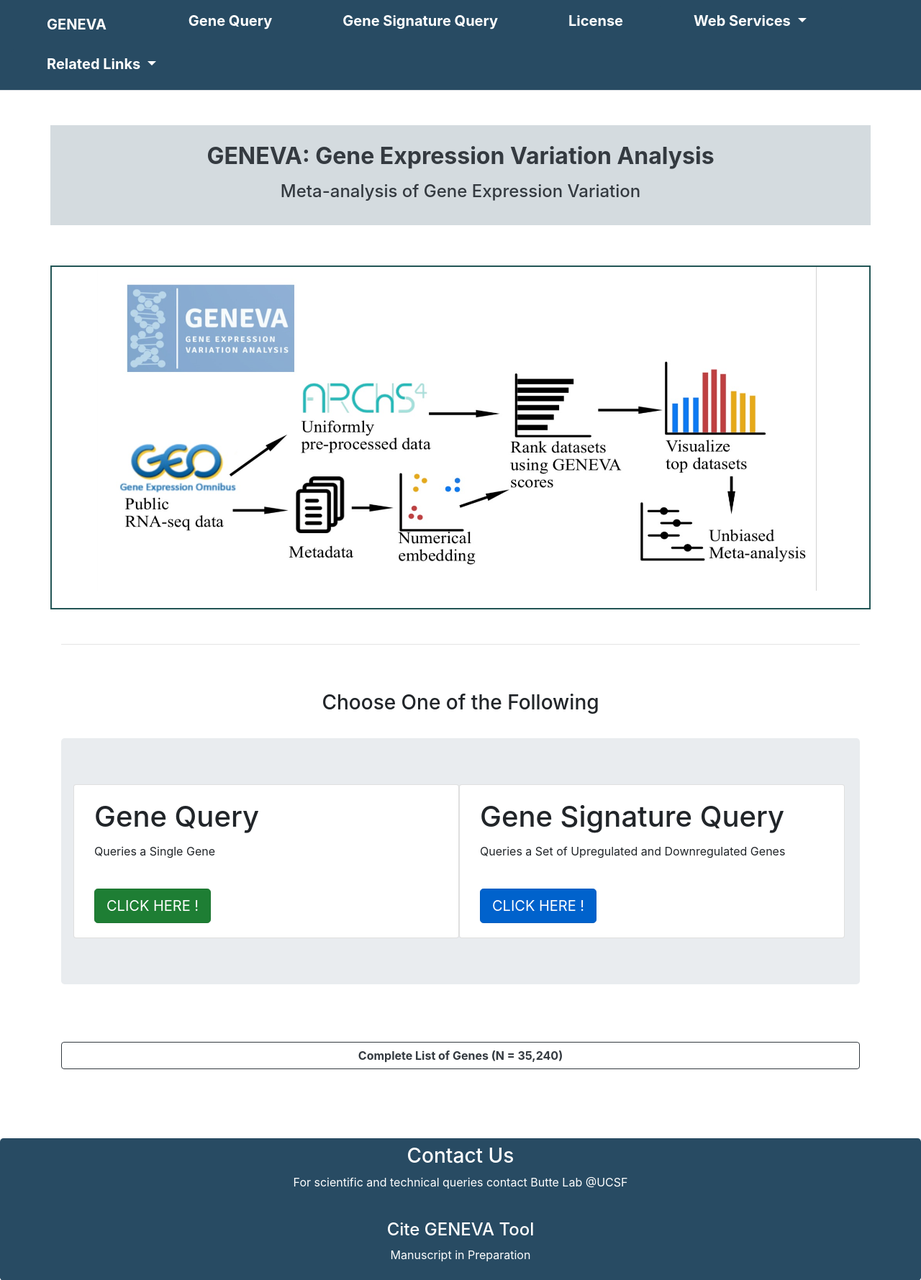
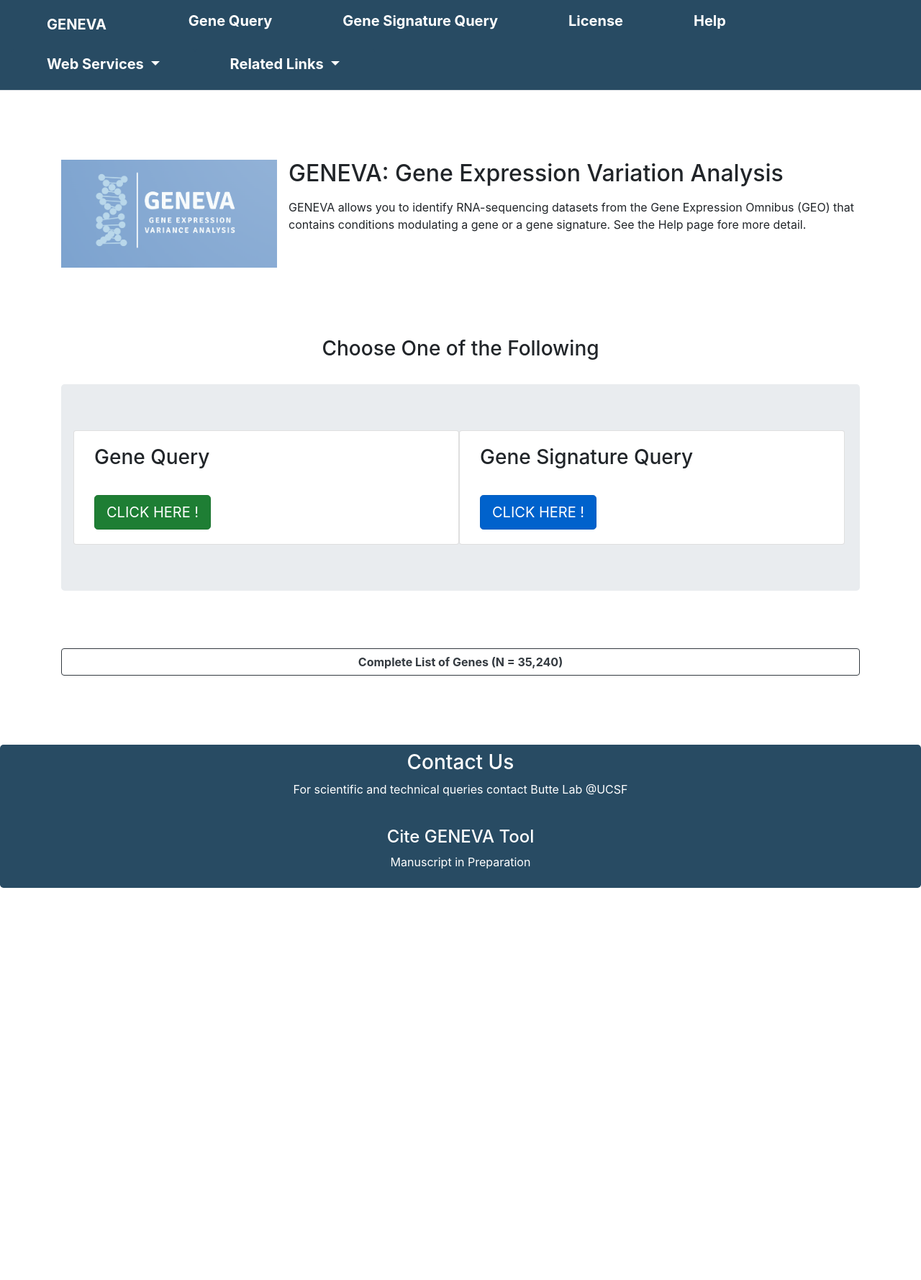
Before and after one commit to NavchetanKaur/geneva-webtool, a Django app: page / in a window 1280 px wide. Shown: the top 1779 px of the page at 72% size. After the commit the page ends 1234 px from the top, so only its background shows below. Run offline with Django 3.2, Linux system fonts and the light colour scheme; some libraries are stand-ins or nearby versions.

Commit message:
recommended changes 1

```diff
--- a/templates/geneva_app/home.html
+++ b/templates/geneva_app/home.html
@@ -32,6 +32,10 @@
                 <a class="nav-link text-white font-weight-bold h5  pl-5 pr-5" href="{%url 'license' %}"> License </a>
               </li>
 
+              <li class="nav-item active">
+                <a class="nav-link text-white font-weight-bold h5  pl-5 pr-5" href="{%url 'license' %}"> Help </a>
+              </li>
+
               <li class="nav-item dropdown">
                 <a class="nav-link dropdown-toggle font-weight-bold text-white h5  pl-5 pr-5" style="background-color: #284B63" href="#" id="navbarDropdown" role="button" data-toggle="dropdown" aria-haspopup="true" aria-expanded="false">
                    Web Services </a>
@@ -40,7 +44,6 @@
                 <div class="dropdown-divider"></div>
                 <a class="dropdown-item text-white font-weight-bold" style="background-color: #284B63"; href= "{%url 'gene_set_query' %}" > Gene Signature Query </a>
                  </li>
-
 
 
               <li class="nav-item dropdown">
@@ -55,21 +58,21 @@
 
 
 </nav>
-  <div class="container jumbotron jumbotron-fluid pt-4 pb-4 mt-5" style="background-color: #d4dbdf;">
-    <h2 class="text-dark text-center font-weight-bold">  GENEVA: Gene Expression Variation Analysis </h2>
-      <h4 class="text-dark text-center mt-3"> Meta-analysis of Gene Expression Variation </h4></div>
-        <br>
-      <div class="container pb-4 mb-5" style="border:2px solid #255">
-    <img class="mr-3 ml-5" id="figure 1" src="{% static "images/Figure1.jpg" %}", width="1000", height="450" alt="First slide"> </img> </div>
-<div class = "container">
-<hr>
+
 <br>
+<br>
+<div class="media container mt-5">
+  <img src="{% static "images/GENEVA.png" %}", width="300", height="150" class="align-self-center mr-3">
+  <div class="media-body">
+    <h2 class="mt-0 mb-3">GENEVA: Gene Expression Variation Analysis</h2>
+    <p>GENEVA allows you to identify RNA-sequencing datasets from the Gene Expression Omnibus (GEO) that contains conditions modulating a gene or a gene signature. See the Help page fore more detail.</p>
+  </div>
 </div>
 
-
+<br>
 <br>
 
-<div class="container">
+<div class="container mt-5">
 <h3 class="text-center text-bold">Choose One of the Following</h3>
 <br>
 
@@ -77,8 +80,7 @@
  <div class="row">
   <div class="card" style="width: 33.5rem;">
     <div class="card-body ml-2">
-      <h1 class="card-title"> Gene Query </h1>
-        <p class="card-text"> Queries a Single Gene </p>
+      <h3 class="card-title"> Gene Query </h3>
         <br>
         <a href="{% url 'single_gene' %}" class="btn btn-lg btn-success active"> CLICK HERE !</a>
       </div>
@@ -86,8 +88,7 @@
 
   <div class="card" style="width: 33.5rem;">
     <div class="card-body ml-2">
-      <h1 class="card-title"> Gene Signature Query </h1>
-        <p class="card-text"> Queries a Set of Upregulated and Downregulated Genes </p>
+      <h3 class="card-title"> Gene Signature Query </h3>
         <br>
           <a href="{% url 'gene_set' %}" class="btn btn-lg btn-primary active"> CLICK HERE !</a>
           </div>
--- a/templates/geneva_app/license.html
+++ b/templates/geneva_app/license.html
@@ -28,6 +28,10 @@
 
                <li class="nav-item active">
                 <a class="nav-link text-white font-weight-bold h5  pl-5 pr-5" href="{%url 'license' %}"> License </a>
+              </li>
+
+              <li class="nav-item active">
+                <a class="nav-link text-white font-weight-bold h5  pl-5 pr-5" href="{%url 'license' %}"> Help </a>
               </li>
 
               <li class="nav-item dropdown">
--- a/templates/geneva_app/single_gene.html
+++ b/templates/geneva_app/single_gene.html
@@ -57,8 +57,7 @@
 
 <body>
   <div class="container jumbotron-fluid pt-4 pb-4 mt-5" style="background-color: #d4dbdf;">
-    <h2 class="text-dark text-center font-weight-bold">  GENEVA: Gene Expression Variation Analysis </h2>
-      <h4 class="text-dark text-center mt-3"> Meta-analysis of Gene Expression Variation </h4></div>
+    <h2 class="text-dark text-center font-weight-bold">  GENEVA: Gene Expression Variation Analysis </h2> </div>
         <br>
 
  <br>
@@ -77,8 +76,6 @@
 </div>
 </div>
 
-<br>
-<br>
 <br>
 <br>
 <br>
```
Also changed, not shown: templates/geneva_app/gene_set.html (+7 -5 lines), templates/geneva_app/gene_set_table.html (+8 -6 lines), templates/geneva_app/gene_table.html (+7 -4 lines), templates/geneva_app/gse_description.html (+6 -2 lines), templates/geneva_app/gsig_gse_description.html (+7 -2 lines), static/images/GENEVA.png (added).
